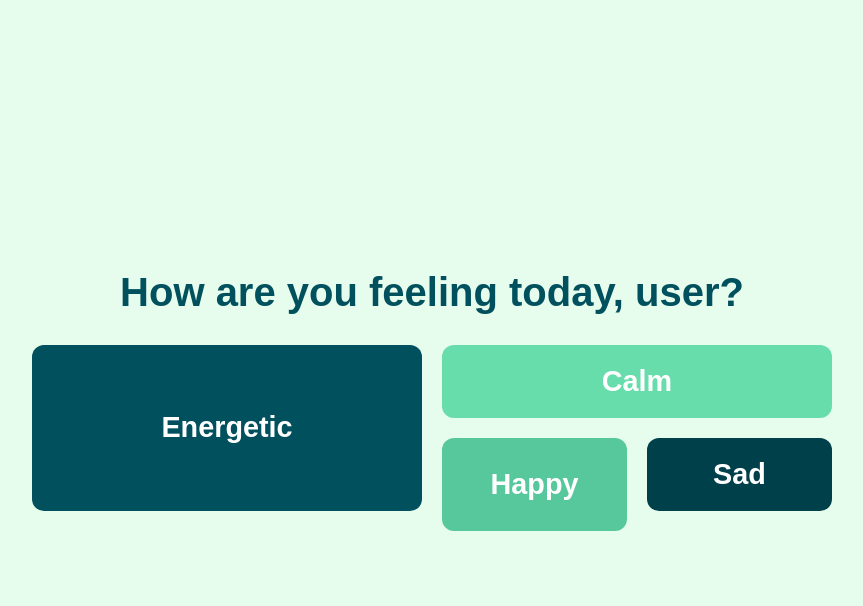
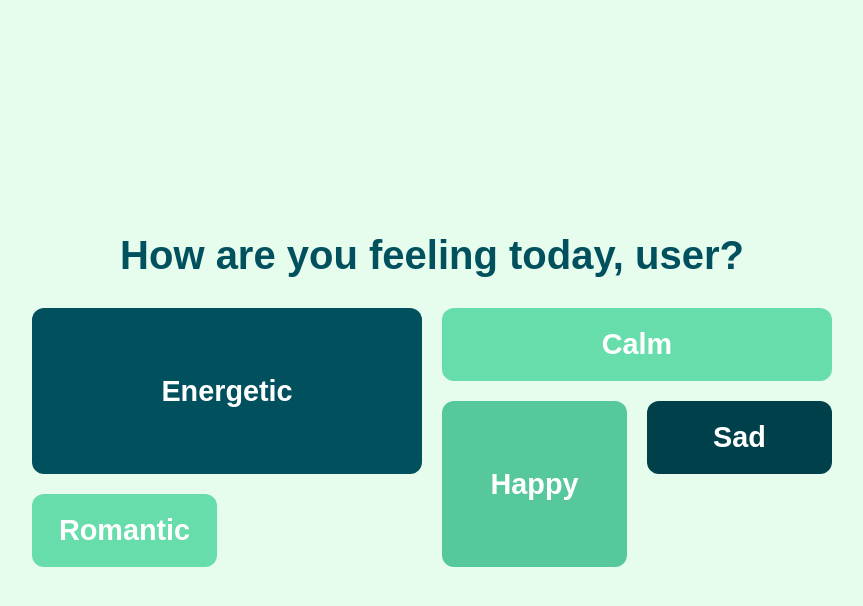
Before and after one commit to Sonam-095/django-minorproject, a Django app: page /moodinput/ in a window 1280 px wide. Shown: the top 606 px of the page, without its empty margins (208-1071 px from the left). Run offline with Django 5.2, Linux system fonts and the light colour scheme.

Commit message:
added one more mood tile

```diff
--- a/music_site/static/css/moodinput.css
+++ b/music_site/static/css/moodinput.css
@@ -24,7 +24,7 @@
     /* Container styling */
     .container {
       display: grid;
-      grid-template-columns: repeat(4, 1fr); /* 4 columns */
+      grid-template-columns: repeat(4, 1fr); /* 4 columns to keep it in a rectangular form */
       gap: 20px;
       width: 95%;
       max-width: 800px; /* Increased max-width */
@@ -74,3 +74,10 @@
       grid-column: span 1;
       grid-row: span 1;
     }
+
+    /* Romantic Mood */
+    .romantic {
+      background-color: #67ddab; /* Light teal to match the color scheme */
+      grid-column: span 1;
+      grid-row: span 1;
+    }
--- a/music_site/templates/moodinput.html
+++ b/music_site/templates/moodinput.html
@@ -16,6 +16,7 @@
     <div class="mood calm">Calm</div>
     <div class="mood happy">Happy</div>
     <div class="mood sad">Sad</div>
+    <div class="mood romantic">Romantic</div>
   </div>
 
 </body>
```
